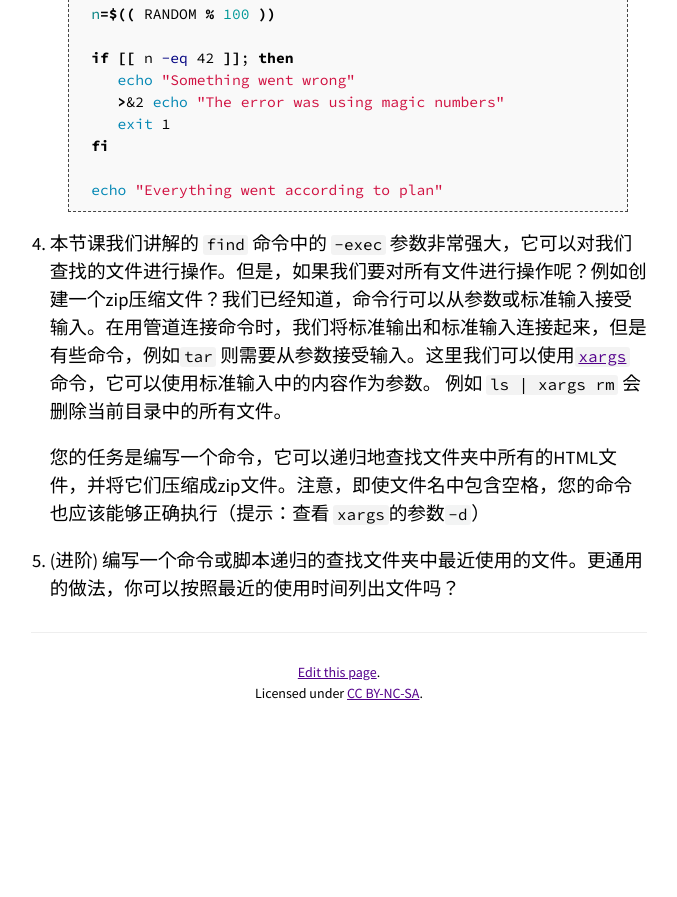
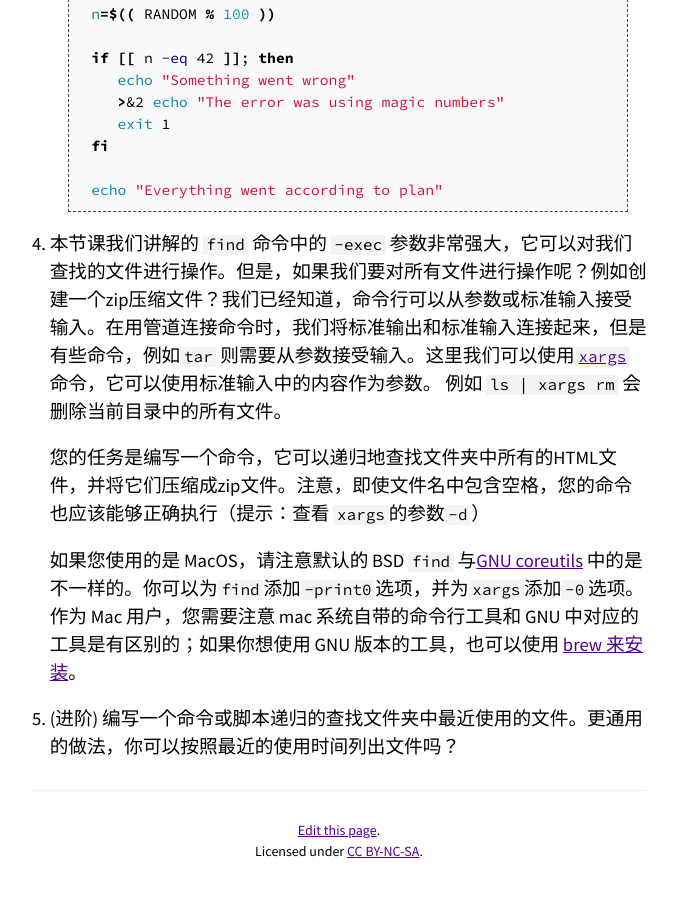
Before and after one commit to missing-semester-cn/missing-semester-cn.github.io, a Jekyll site: the page built from _2020/shell-tools.md, in a window 1280 px wide and 900 px high, scrolled down 9989 px. Shown: the top 897 px of the window, without its empty margins (301-978 px from the left). Built offline with Jekyll 4.4.1, drawn with Linux system fonts in a browser that asks for light colours; before the commit the page ends 10730 px from its top, so only the background shows below that.

Commit message:
[upstream sync] 90dfe09

```diff
--- a/_2020/shell-tools.md
+++ b/_2020/shell-tools.md
@@ -356,5 +356,6 @@ ls -lath --color=auto
     {% comment %}
     find . -type f -name "*.html" | xargs -d '\n'  tar -cvzf archive.tar.gz
     {% endcomment %}
+    如果您使用的是 MacOS，请注意默认的 BSD `find` 与[GNU coreutils](https://en.wikipedia.org/wiki/List_of_GNU_Core_Utilities_commands) 中的是不一样的。你可以为`find`添加`-print0`选项，并为`xargs`添加`-0`选项。作为 Mac 用户，您需要注意 mac 系统自带的命令行工具和 GNU 中对应的工具是有区别的；如果你想使用 GNU 版本的工具，也可以使用 [brew 来安装](https://formulae.brew.sh/formula/coreutils)。
 
 5. (进阶) 编写一个命令或脚本递归的查找文件夹中最近使用的文件。更通用的做法，你可以按照最近的使用时间列出文件吗？
```
